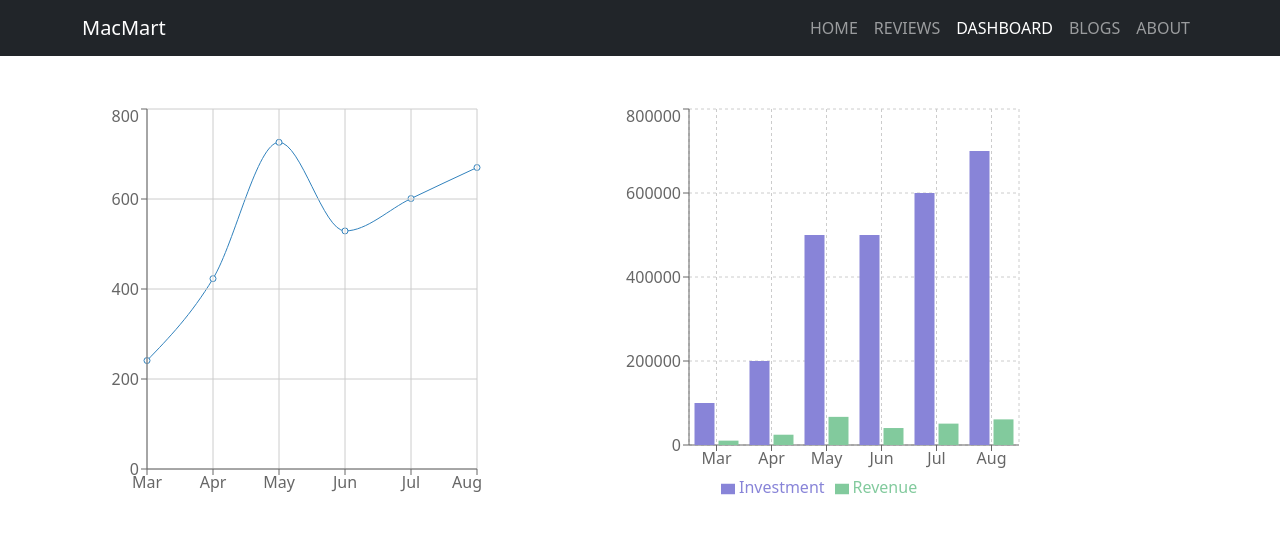
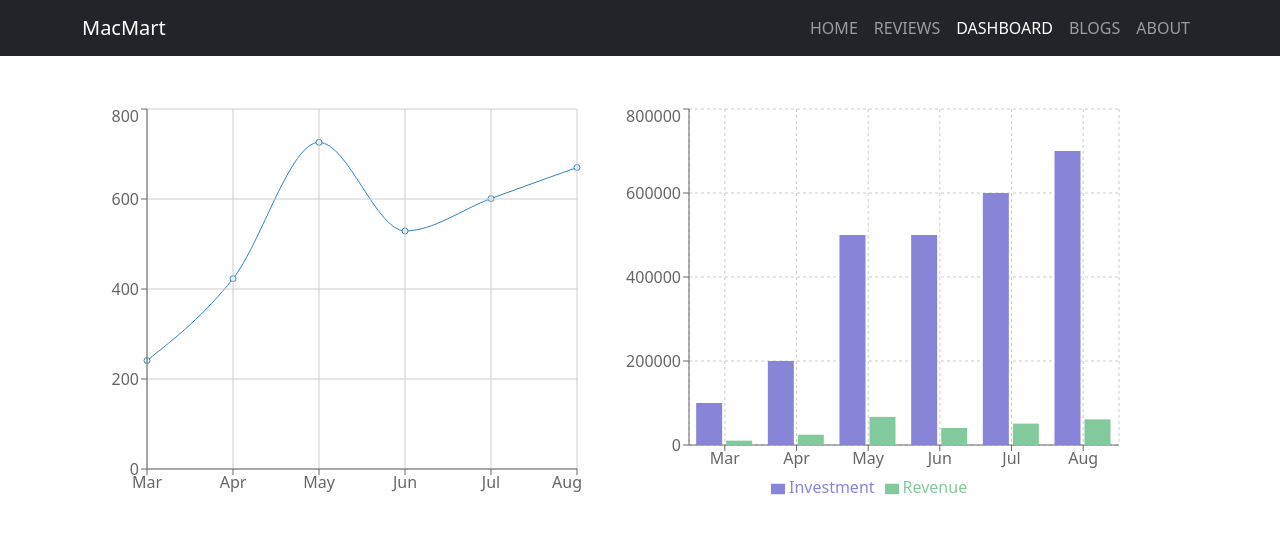
Before and after one commit to faisalchy64/product-analysis-website, a React (Create React App) app: page /dashboard in a window 1280 px wide. Shown: the top 534 px of the page. Built offline with nearby package versions, Linux system fonts and the light colour scheme.

Commit message:
edit readme file

```diff
--- a/src/App.js
+++ b/src/App.js
@@ -5,6 +5,7 @@ import Home from "./components/Home/Home";
 import Reviews from "./components/Reviews/Reviews";
 import Dashboard from "./components/Dashboard/Dashboard";
 import Blogs from "./components/Blogs/Blogs";
+import NotFound from "./components/NotFound/NotFound";
 
 function App() {
     return (
@@ -15,6 +16,7 @@ function App() {
                 <Route path="reviews" element={<Reviews />}></Route>
                 <Route path="dashboard" element={<Dashboard />}></Route>
                 <Route path="blogs" element={<Blogs />}></Route>
+                <Route path="*" element={<NotFound />}></Route>
             </Routes>
         </div>
     );
--- a/src/components/Dashboard/Dashboard.js
+++ b/src/components/Dashboard/Dashboard.js
@@ -24,10 +24,10 @@ function Dashboard() {
 
     return (
         <Container className="my-5">
-            <ResponsiveContainer width="95%">
+            <ResponsiveContainer width="95%" height={400}>
                 <Row className="g-4">
                     <Col lg="6">
-                        <LineChart width={400} height={400} data={data}>
+                        <LineChart width={500} height={400} data={data}>
                             <Line type="monotone" dataKey="Sell"></Line>
                             <CartesianGrid></CartesianGrid>
                             <XAxis dataKey="Month"></XAxis>
@@ -36,7 +36,7 @@ function Dashboard() {
                         </LineChart>
                     </Col>
                     <Col lg="6">
-                        <BarChart width={400} height={400} data={data}>
+                        <BarChart width={500} height={400} data={data}>
                             <CartesianGrid strokeDasharray="3 3" />
                             <XAxis dataKey="Month" />
                             <YAxis />
--- /dev/null
+++ b/src/components/NotFound/NotFound.js
@@ -0,0 +1,9 @@
+function NotFound() {
+    return (
+        <div className="d-flex justify-content-center align-items-center vh-100">
+            <h1>PAGE NOT FOUND 404!</h1>
+        </div>
+    );
+}
+
+export default NotFound;
```
Also changed, not shown: 2 other files (tests, documents, lock files or other folders).
